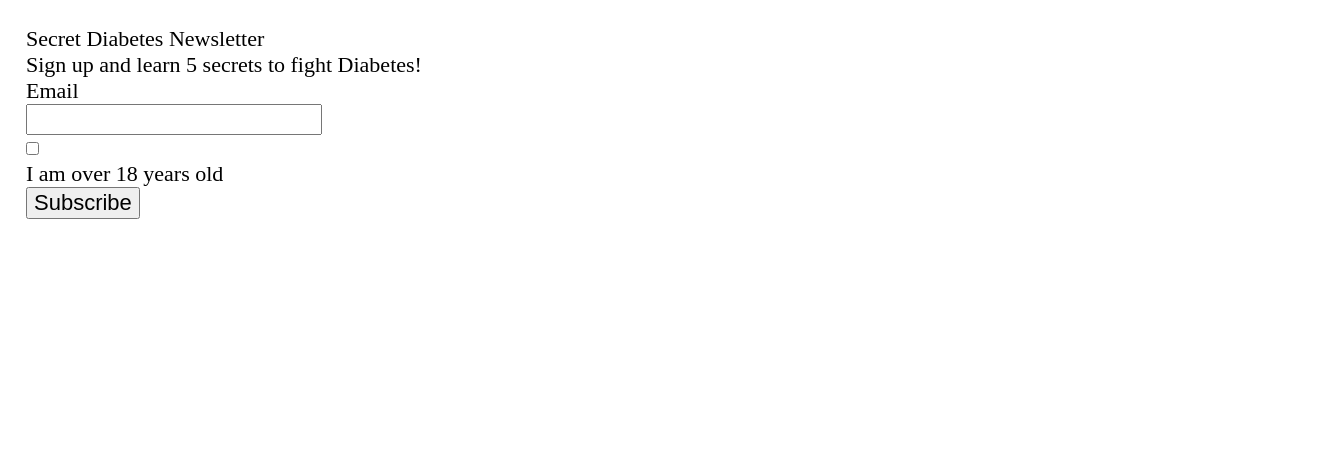
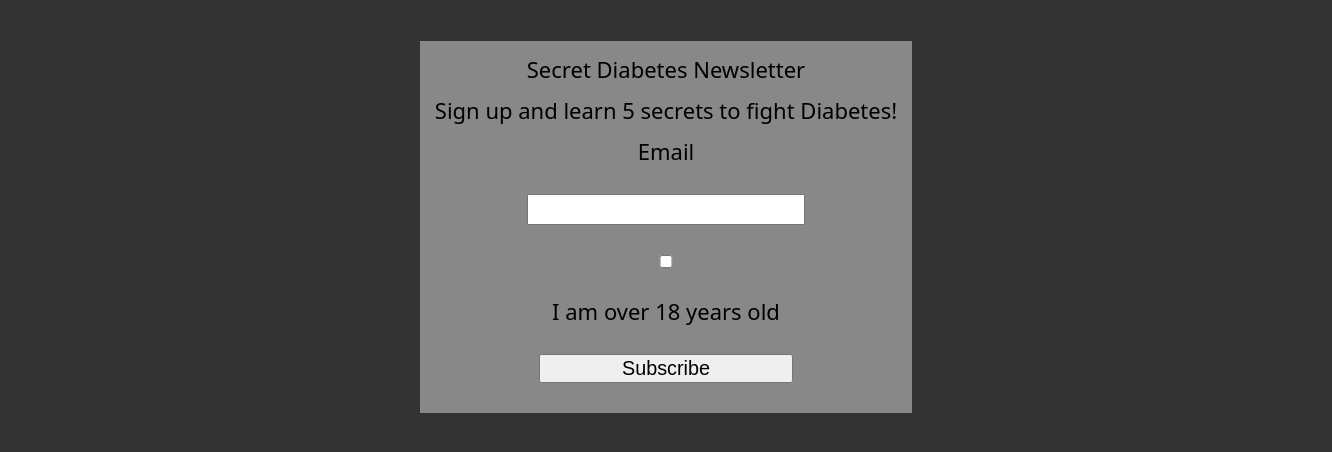
Before and after one commit to aarreola-IIT/Lab3, a plain HTML site: page index.html in a window 1280 px wide. Shown: the whole page, 1332 px wide, since content can reach past the window. Drawn offline with nearby package versions, Linux system fonts and the light colour scheme.

```diff
--- a/css/screen.css
+++ b/css/screen.css
@@ -206,3 +206,54 @@ label {
 
 
 /* ===== STATE STYLES ======= */
+html, body {
+  height: 100%;
+  width: 100%;
+  margin: 0;
+}
+
+body {
+  font-family:system-ui, -apple-system, BlinkMacSystemFont, 'Segoe UI', Roboto, Oxygen, Ubuntu, Cantarell, 'Open Sans', 'Helvetica Neue', sans-serif;
+  background-color: #333333;
+}
+
+p, h1, ol, label, input, #content {
+  text-align: center; /* Align form elements to the center */
+  margin: 15px;
+}
+
+form {
+  background-color: #888888;
+  display: inline-block;
+}
+
+input {
+  box-sizing: border-box; /* Mandatory property */
+  width: 80%; /* Sizing of input areas + buttons */
+}
+
+#age-verification {
+  box-sizing: border-box;
+  width: 10%;
+}
+@media screen and (min-width: 768px){
+  #container {
+   float: left;
+   clear: right;
+   margin: 3% auto 0 auto;
+   width: 50%;
+  }
+
+  .fontsize {
+   font-size: 1em;
+  }
+
+  input {
+   width: 60%;
+  }
+
+  #submit {
+   width: 55%;
+   font-size: 0.9em;
+  }
+ }
```
